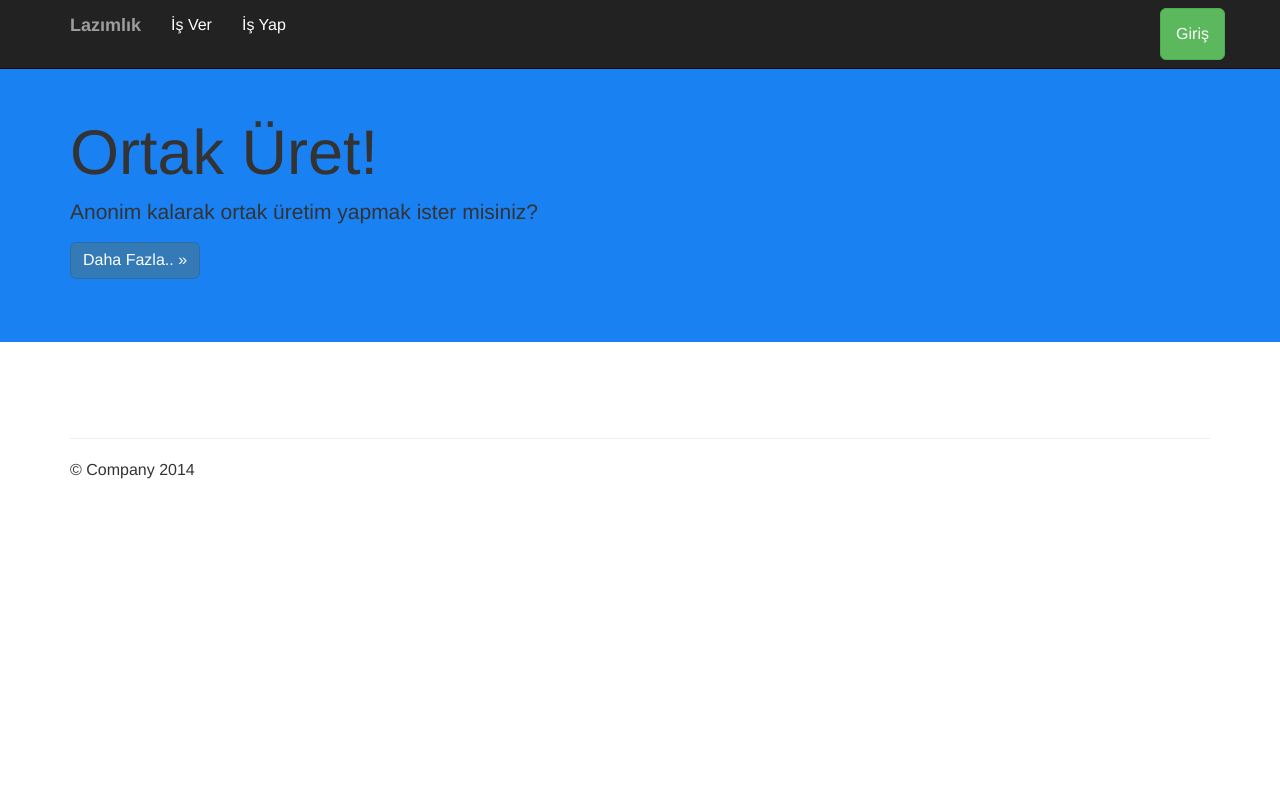
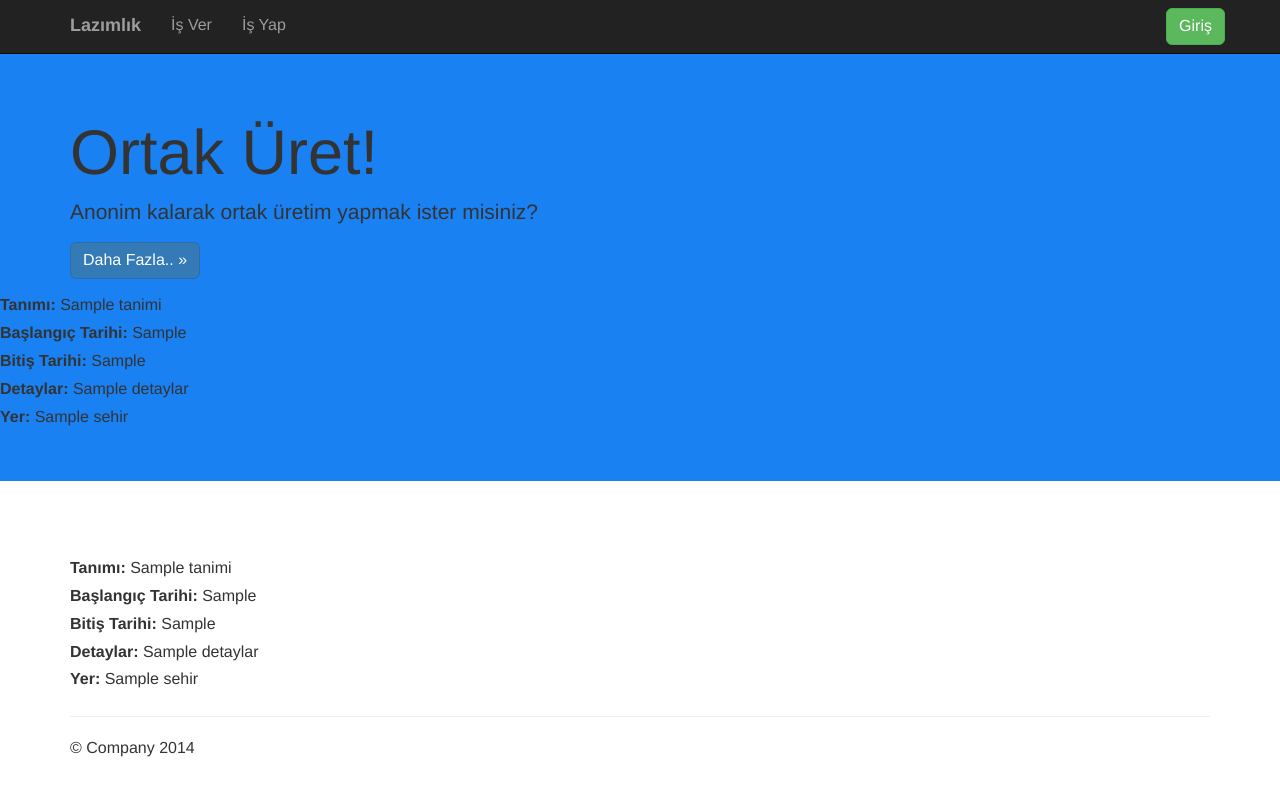
Before and after one commit to COMU/lazimlik, a Django app: template lazimlik/static/templates/anasayfa.html in a window 1280 px wide. Run offline with Django 3.2, Linux system fonts and the light colour scheme; the template is opened without the code that fills it: most values are stand-ins (such as "Sample title", 1, 10 or a date in 2020); parts of the project's set-up code (start-up, migrations or seed data) failed here and were passed over; some libraries are stand-ins or nearby versions.

Commit message:
görünüm düzenlendi

```diff
--- a/lazimlik/static/static/css/custom.css
+++ b/lazimlik/static/static/css/custom.css
@@ -4,10 +4,6 @@
 
 .jumbotron1 {
 	background-color: #1A81F3;
-}
-
-.navbar-inverse .navbar-nav>li>a {
-	color: #FFFFFF;
 }
 
 .btn {
--- a/lazimlik/static/templates/anasayfa.html
+++ b/lazimlik/static/templates/anasayfa.html
@@ -8,5 +8,35 @@
 			<p>Anonim kalarak ortak üretim yapmak ister misiniz?</p>
 			<p><a href="{% url 'about' %}" class="btn btn-primary btn-bg">Daha Fazla.. &raquo;</a></p>
 		</div>
+		{% block icerik %}
+
+	<div class="row">
+		{% for is in isler %}
+	<div class='col-sm-6'>
+		<div class="fieldWrapper">
+        	<label>Tanımı:</label>
+			{{ is.tanimi }}
+    	</div>
+    	<div class="fieldWrapper">
+        	<label>Başlangıç Tarihi:</label>
+			{{ is.baslamaTarihi }}
+    	</div>
+    	<div class="fieldWrapper">
+        	<label>Bitiş Tarihi:</label>
+        	{{ is.bitisTarihi }}
+    	</div>
+    	<div class="fieldWrapper">
+        	<label for="id_cc_myself">Detaylar:</label>
+			{{ is.detaylar }}
+    	</div>
+    	<div class="fieldWrapper">
+        	<label>Yer:</label>
+			{{ is.sehir }}
+    	</div>
+    </div>
+		{% endfor %}
+	</div>
+
+{% endblock %}
     </div>
 {% endblock %}
--- a/lazimlik/static/templates/home.html
+++ b/lazimlik/static/templates/home.html
@@ -10,6 +10,6 @@
 		</div>
     </div>
 	<div>
-		<a href='{% url "logout" %}'>Çıkış Yap</a>
+		<a href="{% url 'logout' %}" type="button" class="btn btn-success navbar-btn">Çıkış</a>
 	</div>
 {% endblock %}
--- a/lazimlik/static/templates/navbar.html
+++ b/lazimlik/static/templates/navbar.html
@@ -15,7 +15,7 @@
     			<li><a href='{% url "isyapalim" %}'>İş Yap</a></li>
     		</ul>
     		<ul class="nav navbar-nav navbar-right">
-    			<li><a href="{% url 'login' %}" type="button" class="btn btn-success navbar-btn">Giriş</a></li>
+    			<a href="{% url 'login' %}" type="button" class="btn btn-success navbar-btn">Giriş</a>
     		</ul>
     	</div><!--/.navbar-collapse -->
   	</div>
```
Also changed, not shown: lazimlik/db.sqlite3.
